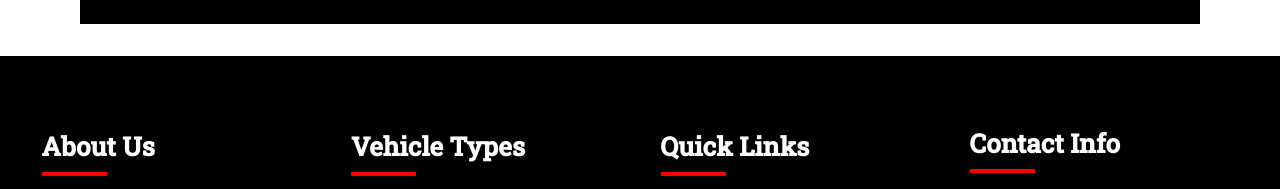
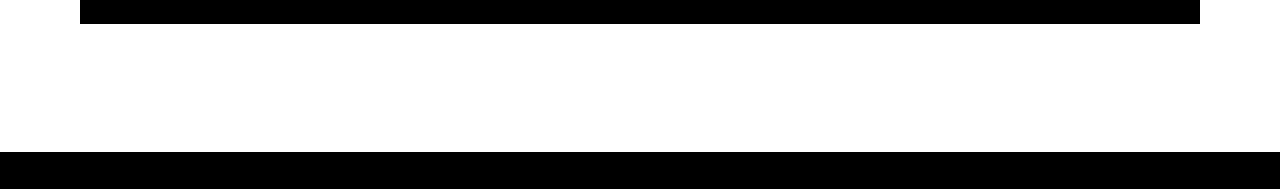
Before and after one commit to Abdirino/Flexi_Drive-Car-Rental-Site, a React (Create React App) app: page / in a window 1280 px wide. Shown: the part 2596-2785 px from the top of the page. Built offline with nearby package versions, Linux system fonts and the light colour scheme.

Commit message:
to be commenced

```diff
--- a/src/Components/NewsLetter/news.css
+++ b/src/Components/NewsLetter/news.css
@@ -6,6 +6,9 @@
 .News{
     padding: 2rem 1rem;
     background: linear-gradient(rgba(0, 0, 0, 0.48), rgba(0, 0, 0, 0.48), url(../../Images/Flexi-News.jpg));
+    background-repeat: no-repeat;
+    background-size: cover;
+    background-position: center;
 }
 .news{
     padding: 1rem;
--- a/src/pages/Home/Home.jsx
+++ b/src/pages/Home/Home.jsx
@@ -6,6 +6,7 @@ import Listings from "../../Components/Listings/Listings";
 import Navbar from "../../Components/Navbar/Navbar";
 import Pricing from "../../Components/Pricing/Pricing";
 import Footer from "../../Components/Footer/Footer";
+import News from "../../Components/NewsLetter/News";
 
 const Home = () => {
   return (
@@ -42,6 +43,7 @@ const Home = () => {
       </div>
       <Listings />
       <Pricing />
+      <News />
       <Footer />
     </>
   );
```
